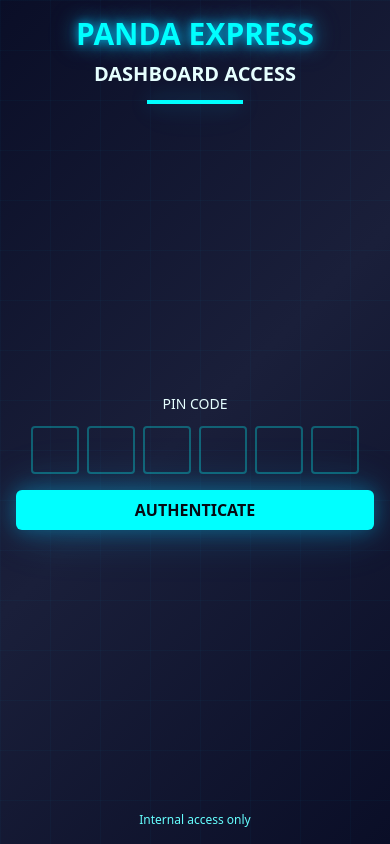
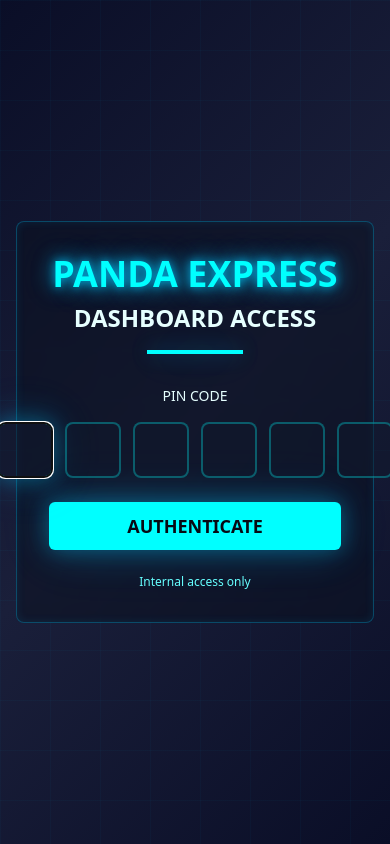
Before and after one commit to olegkuftyrev/1020, a React (Vite) app in the folder frontend/: page / in a window 390 px wide. Built offline with nearby package versions, Linux system fonts and the light colour scheme.

Commit message:
Unify form design across all devices - single consistent UI

```diff
--- a/frontend/src/components/LoginForm.tsx
+++ b/frontend/src/components/LoginForm.tsx
@@ -139,48 +139,29 @@
   }
 
   return (
-    <div className="min-h-screen flex items-center justify-center iron-bg-pattern p-0 md:p-4">
-      <div className="w-full max-w-md md:max-w-md w-full h-screen md:h-auto flex flex-col md:block">
-        <div className="md:iron-border md:rounded-lg p-4 md:p-8 md:bg-card/50 md:backdrop-blur-sm md:iron-card-hover flex-1 flex flex-col justify-center md:block">
-          <div className="text-center mb-6 md:mb-8">
-            <h1 className="text-3xl md:text-4xl font-bold mb-2 text-primary iron-text-glow">
+    <div className="min-h-screen flex items-center justify-center iron-bg-pattern p-4">
+      <div className="w-full max-w-md">
+        <div className="iron-border rounded-lg p-8 bg-card/50 backdrop-blur-sm iron-card-hover">
+          <div className="text-center mb-8">
+            <h1 className="text-4xl font-bold mb-2 text-primary iron-text-glow">
               PANDA EXPRESS
             </h1>
-            <h2 className="text-xl md:text-2xl font-semibold text-foreground mb-3 md:mb-4">
+            <h2 className="text-2xl font-semibold text-foreground mb-4">
               DASHBOARD ACCESS
             </h2>
             <div className="h-1 w-24 bg-primary iron-glow mx-auto"></div>
           </div>
 
-          <form onSubmit={handleSubmit} className="space-y-4 md:space-y-6 flex-1 flex flex-col justify-center md:block">
-            <div className="space-y-3 md:space-y-4 group relative">
+          <form onSubmit={handleSubmit} className="space-y-6">
+            <div className="space-y-4 group relative">
               <label
-                className="text-sm font-medium text-foreground block text-center transition-all duration-300 md:group-hover:text-primary md:group-hover:iron-text-glow"
+                className="text-sm font-medium text-foreground block text-center transition-all duration-300 group-hover:text-primary group-hover:iron-text-glow"
               >
                 PIN CODE
               </label>
 
-              {/* Mobile: Individual square inputs (minimal style) */}
-              <div className="md:hidden flex justify-center gap-2">
-                {pin.map((digit, index) => (
-                  <input
-                    key={index}
-                    ref={(el) => (inputRefs.current[index] = el)}
-                    type="text"
-                    inputMode="numeric"
-                    maxLength={1}
-                    value={digit ? '●' : ''}
-                    onChange={(e) => handlePinChange(index, e.target.value)}
-                    onInput={(e) => handleInput(index, e)}
-                    onKeyDown={(e) => handleKeyDown(index, e)}
-                    disabled={isLoading}
-                    className="w-12 h-12 text-center text-xl font-mono font-bold bg-transparent border-2 border-primary/30 text-foreground rounded transition-all duration-300 focus-visible:border-primary focus-visible:ring-0 focus-visible:outline-none disabled:opacity-50 disabled:cursor-not-allowed"
-                  />
-                ))}
-              </div>
-
-              {/* Desktop: Individual square inputs */}
-              <div className="hidden md:flex justify-center gap-3">
+              {/* Unified square inputs for all devices */}
+              <div className="flex justify-center gap-3">
                 {pin.map((digit, index) => (
                   <input
                     key={index}
@@ -210,7 +191,7 @@
             <Button
               type="submit"
               disabled={isLoading}
-              className="w-full bg-primary text-primary-foreground hover:bg-primary/90 iron-glow font-semibold py-4 md:py-6 text-base md:text-lg transition-all duration-300 md:hover:scale-[1.02] md:hover:shadow-[0_0_30px_rgba(0,200,255,0.5)] active:scale-[0.98]"
+              className="w-full bg-primary text-primary-foreground hover:bg-primary/90 iron-glow font-semibold py-6 text-lg transition-all duration-300 hover:scale-[1.02] hover:shadow-[0_0_30px_rgba(0,200,255,0.5)] active:scale-[0.98]"
             >
               {isLoading ? (
                 <span className="flex items-center justify-center gap-2">
@@ -223,7 +204,7 @@
             </Button>
           </form>
 
-          <div className="mt-4 md:mt-6 text-center">
+          <div className="mt-6 text-center">
             <p className="text-xs text-muted-foreground">
               Internal access only
             </p>
```
